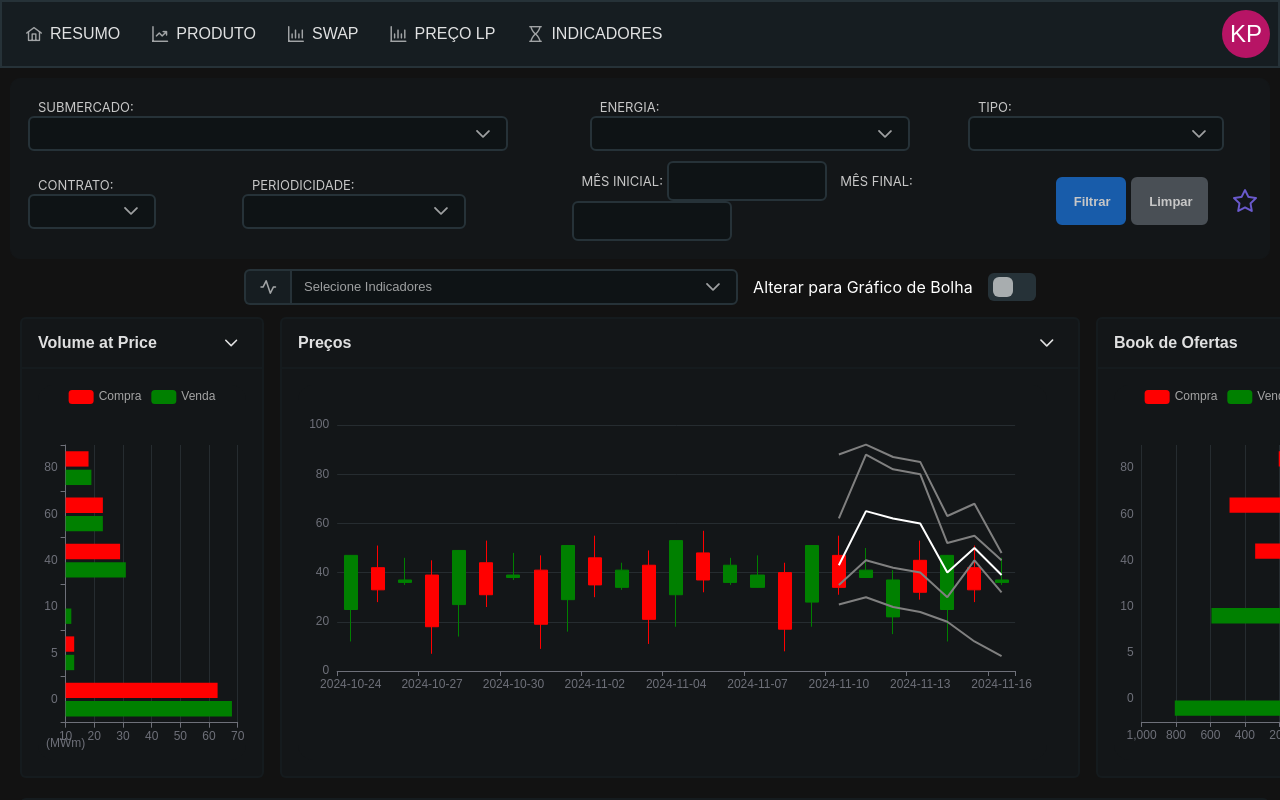
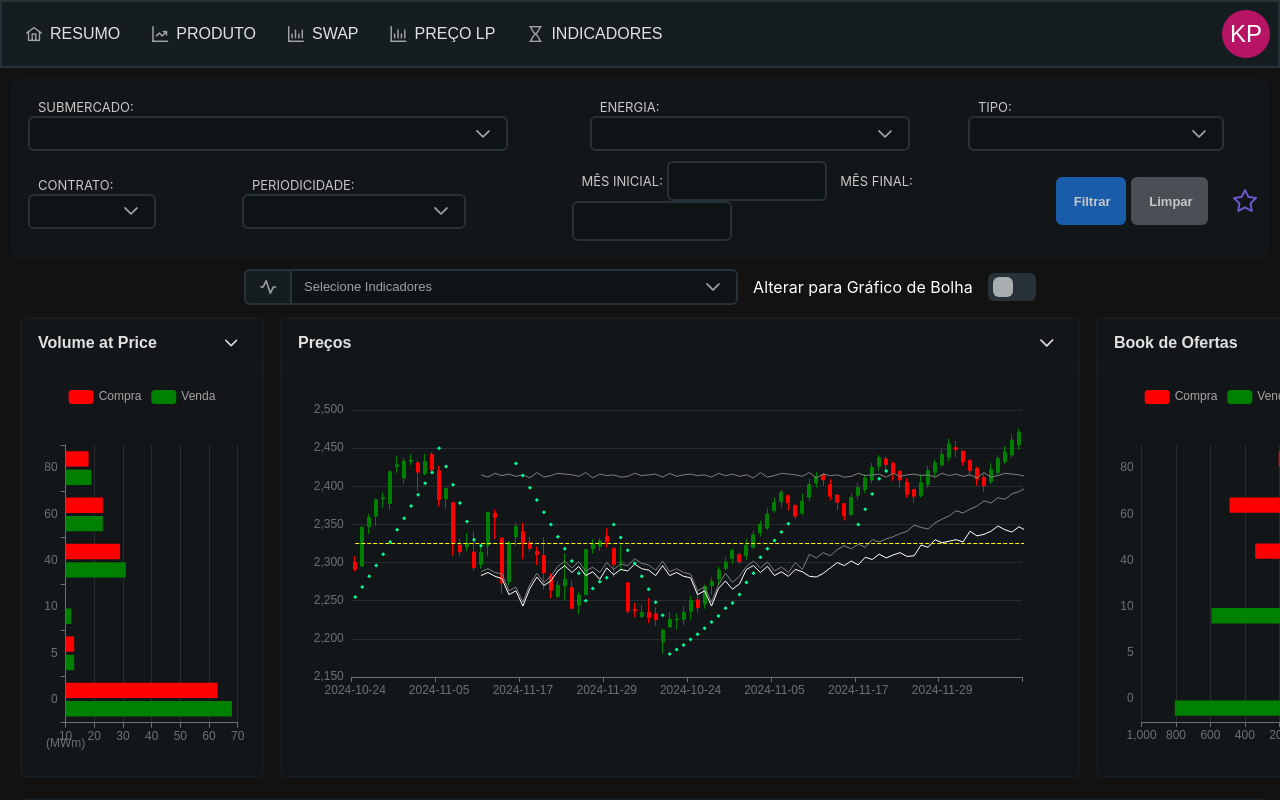
Before and after one commit to KarolinaFernandaPereira/Trabalho, a React (Create React App) app: page /produto in a window 1280 px wide. Shown: the top 800 px of the page. Built offline with nearby package versions, Linux system fonts and the light colour scheme; a web font is replaced by a local one.

Commit message:
Graficos Candle

```diff
--- a/src/componentes/produto/candleStick.js
+++ b/src/componentes/produto/candleStick.js
@@ -6,7 +6,25 @@ export const GraficoCandleStick = () => {
 
     const option = {
         xAxis: {
-          data: ['2024-10-24', '2024-10-25', '2024-10-26', '2024-10-27', '2024-10-28', '2024-10-29', '2024-10-30', '2024-10-31', '2024-11-01', '2024-11-02', '2024-11-03', '2024-11-03', '2024-11-04', '2024-11-05', '2024-11-06', '2024-11-07', '2024-11-08', '2024-11-09', '2024-11-10', '2024-11-11', '2024-11-12', '2024-11-13', '2024-11-14', '2024-11-15', '2024-11-16'],
+          data: ['2024-10-24', '2024-10-25', '2024-10-26', '2024-10-27', '2024-10-28',
+                '2024-10-29', '2024-10-30', '2024-10-31', '2024-11-01', '2024-11-02',
+                '2024-11-03', '2024-11-04', '2024-11-05', '2024-11-06', '2024-11-07',
+                '2024-11-08', '2024-11-09', '2024-11-10', '2024-11-11', '2024-11-12',
+                '2024-11-13', '2024-11-14', '2024-11-15', '2024-11-16', '2024-11-17',
+                '2024-11-18', '2024-11-19', '2024-11-20', '2024-11-21', '2024-11-22',
+                '2024-11-23', '2024-11-24', '2024-11-25', '2024-11-26', '2024-11-27',
+                '2024-11-28', '2024-11-29', '2024-11-30', '2024-12-01', '2024-12-02',
+                '2024-12-03', '2024-12-04', '2024-12-05', '2024-12-06', '2024-12-07',
+                '2024-12-08', '2024-12-09', '2024-12-10','2024-10-24', '2024-10-25', '2024-10-26', '2024-10-27', '2024-10-28',
+                '2024-10-29', '2024-10-30', '2024-10-31', '2024-11-01', '2024-11-02',
+                '2024-11-03', '2024-11-04', '2024-11-05', '2024-11-06', '2024-11-07',
+                '2024-11-08', '2024-11-09', '2024-11-10', '2024-11-11', '2024-11-12',
+                '2024-11-13', '2024-11-14', '2024-11-15', '2024-11-16', '2024-11-17',
+                '2024-11-18', '2024-11-19', '2024-11-20', '2024-11-21', '2024-11-22',
+                '2024-11-23', '2024-11-24', '2024-11-25', '2024-11-26', '2024-11-27',
+                '2024-11-28', '2024-11-29', '2024-11-30', '2024-12-01', '2024-12-02',
+                '2024-12-03', '2024-12-04', '2024-12-05', '2024-12-06', '2024-12-07',
+                '2024-12-08', '2024-12-09', '2024-12-10'],
           lineStyle: {
             type: 'solid',
             color: "#262c30"
@@ -17,53 +35,120 @@ export const GraficoCandleStick = () => {
             lineStyle: {
               type: 'solid',
               color: "#262c30"
-            }
+            },
         },
+        min: 2150,
+        interval: 50 ,
         },
         grid: {
-            left: '4%',
-            right: '3%',
-            top: '10%',
-            bottom: '8%'
+            left: '6%',
+            right: '2%',
+            top: '5%',
+            bottom: '6%'
         },
         tooltip: {},
-        legend: {},
         series: [
           {
             type: 'candlestick',
             data: [
-                [25, 47, 12, 39],
-                [42, 33, 28, 51],
-                [36, 37, 35, 46],
-                [39, 18, 7, 45],
-                [27, 49, 14, 41],
-                [44, 31, 26, 53],
-                [38, 39, 37, 48],
-                [41, 19, 9, 47],
-                [29, 51, 16, 43],
-                [46, 35, 30, 55],
-                [34, 41, 33, 44],
-                [43, 21, 11, 49],
-                [31, 53, 18, 45],
-                [48, 37, 32, 57],
-                [36, 43, 35, 46],
-                [34, 39, 36, 47],
-                [40, 17, 8, 44],
-                [28, 51, 18, 42],
-                [47, 34, 31, 55],
-                [38, 41, 39, 50],
-                [22, 37, 15, 41],
-                [45, 32, 29, 53],
-                [25, 47, 12, 39],
-                [42, 33, 28, 51],
-                [36, 37, 35, 46],
-                [39, 18, 7, 45],
-                [32, 45, 18, 39],
-                [47, 35, 29, 52],
-                [36, 41, 11, 46],
-                [36, 41, 11, 46],
-                [29, 52, 17, 44],
-
+                [2300, 2291.3, 2288.26, 2308.38],
+                [2295.35, 2346.5, 2295.35, 2346.92],
+                [2347.22, 2358.98, 2337.35, 2363.8],
+                [2360.75, 2382.48, 2347.89, 2383.76],
+                [2383.43, 2385.42, 2371.23, 2391.82],
+                [2377.41, 2419.02, 2369.57, 2421.15],
+                [2425.92, 2428.15, 2417.58, 2440.38],
+                [2411, 2433.13, 2403.3, 2437.42],
+                [2432.68, 2434.48, 2427.7, 2441.73],
+                [2430.69, 2418.53, 2394.22, 2433.89],
+                [2416.62, 2432.4, 2414.4, 2443.03],
+                [2441.91, 2421.56, 2415.43, 2444.8],
+                [2420.26, 2382.91, 2373.53, 2427.07],
+                [2383.49, 2397.18, 2370.61, 2397.94],
+                [2378.82, 2325.95, 2309.17, 2378.82],
+                [2322.94, 2314.16, 2308.76, 2330.88],
+                [2320.62, 2325.82, 2315.01, 2338.78],
+                [2313.74, 2293.34, 2289.89, 2340.71],
+                [2297.77, 2313.22, 2292.03, 2324.63],
+                [2322.32, 2365.59, 2308.92, 2366.16],
+                [2364.54, 2359.51, 2330.86, 2369.65],
+                [2332.08, 2273.4, 2259.25, 2333.54],
+                [2274.81, 2326.31, 2270.1, 2328.14],
+                [2333.61, 2347.18, 2321.6, 2351.44],
+                [2340.44, 2324.29, 2304.27, 2352.02],
+                [2326.42, 2318.61, 2314.59, 2333.67],
+                [2314.68, 2310.59, 2296.58, 2320.96],
+                [2309.16, 2286.6, 2264.83, 2333.29],
+                [2282.17, 2263.97, 2253.25, 2286.33],
+                [2255.77, 2270.28, 2253.31, 2276.22],
+                [2269.31, 2278.4, 2250, 2312.08],
+                [2267.29, 2240.02, 2239.21, 2276.05],
+                [2244.26, 2257.43, 2232.02, 2261.31],
+                [2257.74, 2317.37, 2257.42, 2317.86],
+                [2318.21, 2324.24, 2311.6, 2330.81],
+                [2321.4, 2328.28, 2314.97, 2332],
+                [2334.74, 2326.72, 2319.91, 2344.89],
+                [2318.58, 2297.67, 2281.12, 2319.99],
+                [2299.38, 2301.26, 2289, 2323.48],
+                [2273.55, 2236.3, 2232.91, 2273.55],
+                [2238.49, 2236.62, 2228.81, 2246.87],
+                [2229.46, 2234.4, 2227.31, 2243.95],
+                [2234.9, 2227.74, 2220.44, 2253.42],
+                [2232.69, 2225.29, 2217.25, 2241.34],
+                [2196.24, 2211.59, 2180.67, 2212.59],
+                [2215.47, 2225.77, 2215.47, 2234.73],
+                [2224.93, 2226.13, 2212.56, 2233.04],
+                [2225.67, 2234.52, 2218.13, 2242.89],
+                [2236.11, 2250.29, 2225.44, 2255.66],
+                [2251.12, 2240.84, 2234.26, 2262.35],
+                [2245.74, 2268.92, 2239.48, 2271.12],
+                [2269.57, 2275.36, 2257.49, 2280.43],
+                [2278.68, 2290.12, 2270.52, 2294.34],
+                [2292.16, 2300.78, 2289.31, 2307.44],
+                [2305.67, 2315.92, 2298.34, 2318.55],
+                [2310.23, 2301.47, 2297.14, 2312.79],
+                [2308.84, 2322.46, 2303.11, 2330.78],
+                [2319.66, 2336.42, 2318.24, 2342.11],
+                [2338.97, 2350.28, 2334.22, 2354.89],
+                [2345.11, 2363.79, 2342.67, 2370.92],
+                [2368.45, 2378.61, 2365.33, 2385.28],
+                [2379.89, 2392.11, 2372.48, 2395.74],
+                [2387.45, 2378.36, 2368.25, 2389.41],
+                [2375.22, 2360.78, 2357.11, 2372.54],
+                [2364.89, 2380.44, 2362.45, 2390.33],
+                [2385.66, 2402.18, 2380.67, 2409.55],
+                [2404.37, 2412.89, 2398.31, 2418.77],
+                [2415.22, 2408.54, 2400.48, 2417.36],
+                [2402.36, 2386.94, 2381.67, 2409.22],
+                [2388.45, 2379.21, 2368.89, 2385.67],
+                [2377.32, 2360.94, 2355.34, 2372.28],
+                [2362.77, 2385.44, 2361.23, 2390.91],
+                [2388.12, 2398.37, 2382.45, 2404.56],
+                [2395.67, 2410.54, 2391.34, 2415.89],
+                [2408.32, 2424.89, 2403.78, 2430.56],
+                [2426.33, 2437.22, 2420.11, 2440.91],
+                [2435.88, 2428.45, 2418.56, 2439.34],
+                [2430.11, 2416.78, 2407.22, 2432.45],
+                [2419.66, 2408.34, 2398.56, 2421.28],
+                [2405.23, 2389.44, 2384.78, 2410.56],
+                [2395.67, 2386.89, 2378.45, 2392.78],
+                [2388.11, 2404.67, 2385.22, 2415.67],
+                [2402.22, 2420.78, 2398.33, 2426.89],
+                [2418.33, 2430.56, 2411.67, 2435.12],
+                [2427.89, 2442.11, 2425.67, 2448.89],
+                [2438.33, 2455.67, 2433.22, 2462.44],
+                [2450.78, 2448.11, 2437.67, 2459.33],
+                [2446.12, 2432.22, 2427.44, 2440.78],
+                [2434.22, 2420.56, 2415.22, 2430.11],
+                [2423.33, 2409.44, 2400.78, 2425.89],
+                [2411.78, 2400.67, 2392.11, 2415.67],
+                [2406.22, 2422.11, 2402.78, 2430.33],
+                [2418.11, 2436.67, 2414.33, 2440.89],
+                [2432.45, 2445.11, 2429.34, 2452.67],
+                [2440.89, 2460.56, 2437.22, 2468.11],
+                [2454.33, 2470.78, 2448.22, 2475.56],
+                [2468.45, 2465.11, 2454.33, 2473.22],
+                [2462.78, 2448.67, 2442.11, 2460.56]
 
             ],
             itemStyle: {
@@ -94,18 +179,14 @@ export const GraficoCandleStick = () => {
                 '-',
                 '-',
                 '-',
-                88,
-                92,
-                87,
-                85,
-                63,
-                68,
-                48
-
+                2288,2292,2287,2285,2263,2268,2248,2271, 2286, 2274, 2282, 2295, 2302, 2293, 2301, 2289, 2294,
+                2287, 2300, 2291, 2298, 2296, 2305, 2299, 2297, 2290, 2302,2288,2292,2287,2285,2263,2268,2248,2271, 2286, 2274, 2282, 2295, 2302, 2293, 2301, 2289, 2294,
+                2287, 2300, 2291,2311, 2306, 2313, 2309, 2317, 2322, 2318, 2324, 2320, 2330, 2327, 2331, 2334, 2338, 2341,
+                2349, 2346, 2344, 2352, 2357, 2361, 2368, 2365, 2370, 2374,2381, 2378, 2385, 2383, 2390,2393, 2398, 2400, 2406, 2411
             ],
             color: 'gray',
             lineStyle: {
-                width: 2,
+                width: 1,
               },
               showSymbol: false,
           },
@@ -130,18 +211,15 @@ export const GraficoCandleStick = () => {
                 '-',
                 '-',
                 '-',
-                62,
-                88,
-                82,
-                80,
-                52,
-                55,
-                45
+                2415, 2412, 2417, 2414, 2416, 2413, 2415, 2411, 2418, 2412, 2414, 2417, 2416, 2415, 2413, 2418,
+                2411, 2416, 2414, 2415, 2412, 2413, 2417, 2414, 2415, 2416, 2412, 2417, 2413, 2415, 2416, 2414, 2415, 2412, 2417, 2414, 2416, 2413, 2415, 2411, 2418, 2412, 2414, 2417, 2416, 2415, 2413, 2418,
+                2411, 2416, 2414, 2415, 2412, 2413, 2417, 2414, 2415, 2416, 2412, 2417, 2413, 2415, 2416, 2414, 2415, 2412, 2417, 2414, 2416, 2413, 2415, 2411, 2418, 2412, 2414, 2417, 2416, 2415, 2413, 2418,
+                2411, 2416, 2414, 2415, 2412, 2413, 2417, 2414, 2415, 2416, 2412, 2417, 2413, 2415, 2416, 2414
 
             ],
             color: 'gray',
             lineStyle: {
-                width: 2
+                width: 1
             },
             showSymbol: false,
           },
@@ -166,92 +244,63 @@ export const GraficoCandleStick = () => {
                 '-',
                 '-',
                 '-',
-                43,
-                65,
-                62,
-                60,
-                40,
-                50,
-                39
+                2283, 2287, 2282, 2279, 2258, 2263, 2243, 2266, 2281, 2270, 2276, 2289, 2296, 2287, 2295, 2283, 2288,
+                2278, 2293, 2284, 2291, 2289, 2298, 2292, 2290, 2283, 2296, 2283, 2287, 2282, 2280, 2258, 2263, 2243,
+                2266, 2276, 2265, 2272, 2291, 2296, 2287, 2295, 2283, 2288, 2282, 2291, 2288, 2282, 2281, 2286, 2293,
+                2300, 2296, 2302, 2297, 2307, 2304, 2311, 2306, 2310, 2313, 2308, 2309, 2323, 2320, 2330, 2326, 2328,
+                2330, 2327, 2341, 2335, 2337, 2341, 2348, 2343, 2340, 2347, 2342, 2343, 2352, 2358, 2362, 2358, 2371
 
             ],
             color: 'white',
             lineStyle: {
-                width: 2
+                width: 1
               },
             showSymbol: false,
           },
           {
             type: 'line',
             data: [
-                '-',
-                '-',
-                '-',
-                '-',
-                '-',
-                '-',
-                '-',
-                '-',
-                '-',
-                '-',
-                '-',
-                '-',
-                '-',
-                '-',
-                '-',
-                '-',
-                '-',
-                '-',
-                27,
-                30,
-                26,
-                24,
-                20,
-                12,
-                6
-
+              2325, 2325, 2325, 2325, 2325, 2325, 2325, 2325, 2325, 2325, 2325, 2325,
+              2325, 2325, 2325, 2325, 2325, 2325, 2325, 2325, 2325, 2325, 2325, 2325,
+              2325, 2325, 2325, 2325, 2325, 2325, 2325, 2325, 2325, 2325, 2325, 2325,
+              2325, 2325, 2325, 2325, 2325, 2325, 2325, 2325, 2325, 2325, 2325, 2325,
+              2325, 2325, 2325, 2325, 2325, 2325, 2325, 2325, 2325, 2325, 2325, 2325,
+              2325, 2325, 2325, 2325, 2325, 2325, 2325, 2325, 2325, 2325, 2325, 2325,
+              2325, 2325, 2325, 2325, 2325, 2325, 2325, 2325, 2325, 2325, 2325, 2325,
+              2325, 2325, 2325, 2325, 2325, 2325, 2325, 2325, 2325, 2325, 2325, 2325,
+              2325, 2325, 2325, 2325, 2325, 2325, 2325, 2325, 2325, 2325, 2325, 2325,
+              2325, 2325, 2325, 2325, 2325, 2325, 2325, 2325, 2325, 2325, 2325, 2325,
             ],
-            color: 'gray',
+            color: 'yellow',
             lineStyle: {
-                width: 2
+                width: 1,
+                type: "dashed",
               },
               showSymbol: false,
           },
+          // INDICADORES
+          // SAR PARABÓLICO
           {
+            name: "SAR",
             type: 'line',
-            data: [
-                '-',
-                '-',
-                '-',
-                '-',
-                '-',
-                '-',
-                '-',
-                '-',
-                '-',
-                '-',
-                '-',
-                '-',
-                '-',
-                '-',
-                '-',
-                '-',
-                '-',
-                '-',
-                35,
-                45,
-                42,
-                40,
-                30,
-                45,
-                32
+            color: "#00ff95",
+            symbol: "diamond",
+            lineStyle: {
+              width: 0,
+            },
+            smooth: true,
+            symbolSize: 4,
+            data: [2255, 2268, 2282, 2296, 2311, 2327, 2343, 2358, 2374, 2389, 2404, 2418,
+              2450, 2426, 2402, 2378, 2354,  2330, 2322,
+              '-', '-', '-', '-',
+              2430, 2414, 2398, 2382, 2366, 2350, 2334, 2318, 2302, 2286,
+              2250, 2266, 2275, 2280,
+              2350, 2333, 2316, 2299, 2282, 2265, 2248, 2231,
+              2180, 2186, 2192, 2199, 2206, 2214, 2222, 2230, 2240, 2247, 2258, 2274, 2286, 2307, 2318, 2329, 2340, 2351,
+              '-','-', '-', '-', '-','-', '-', '-', '-',
+              2350, 2370, 2390, 2410, 2420
 
             ],
-            color: 'gray',
-            lineStyle: {
-                width: 2
-              },
-            showSymbol: false,
           }
         ]
       };
```
Also changed, not shown: src/componentes/resumo/charts/distribuicaoVolume.js (+4 -4 lines).
